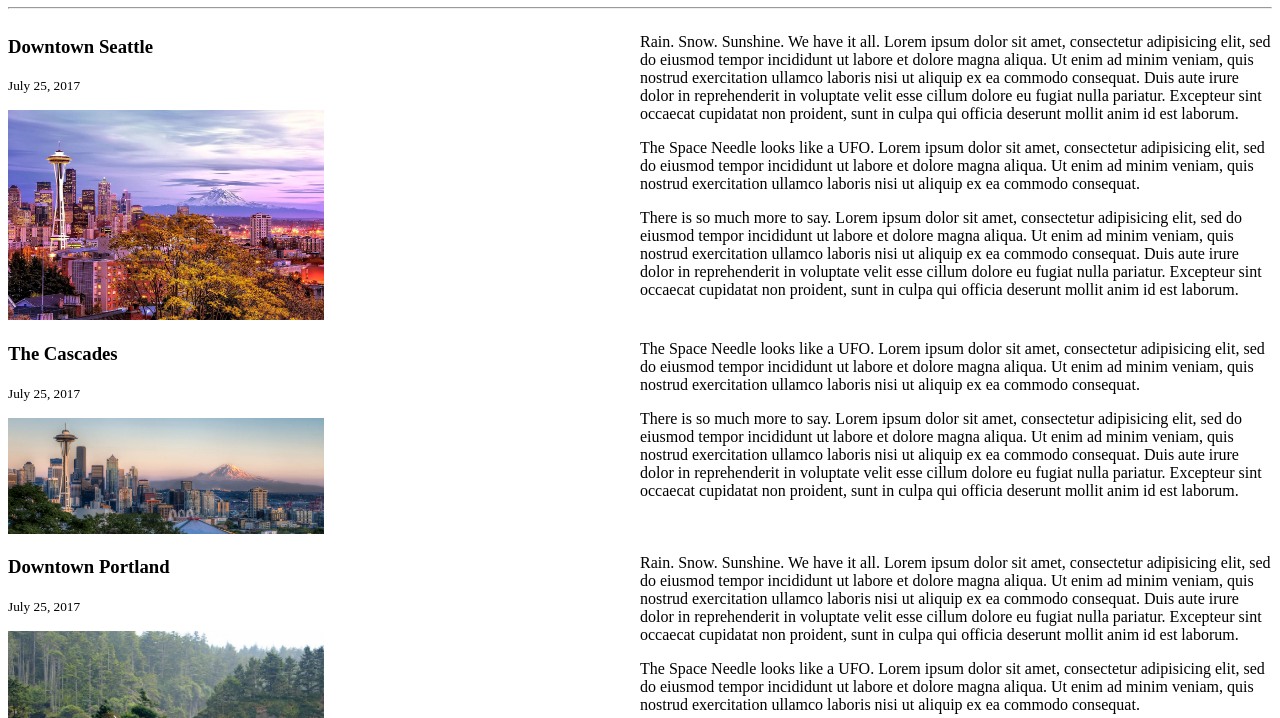
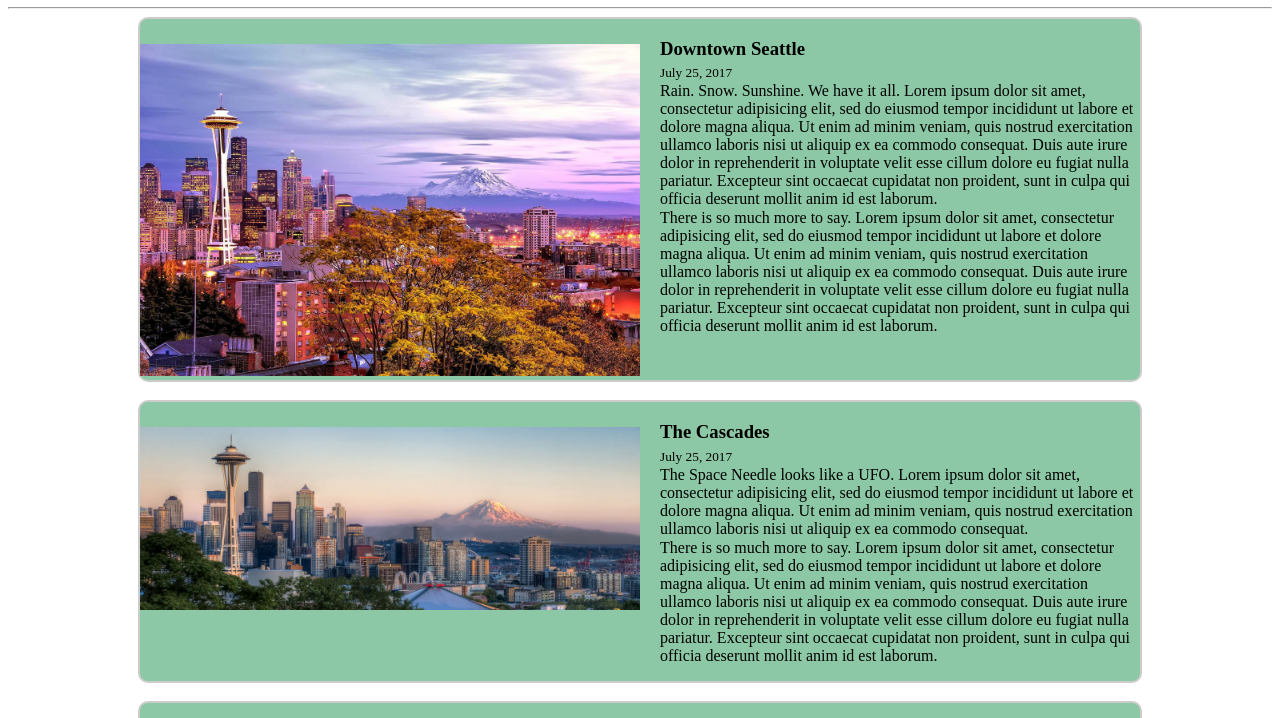
Before and after one commit to safiyc/blogging, a plain HTML site: page index.html in a window 1280 px wide. Shown: the part 73-791 px from the top of the page. Drawn offline with Linux system fonts and the light colour scheme.

Commit message:
mission complete

```diff
--- a/css/styles.css
+++ b/css/styles.css
@@ -1,5 +1,15 @@
+/** {
+  outline: 1px solid orange;
+}*/
+
+h1 {
+  text-align: center;
+}
+
 img {
-  width: 50%;
+  margin-top: 25px;
+  max-width: 100%;
+  max-height: 100%;
 }
 
 .left {
@@ -8,7 +18,17 @@ img {
 }
 .right {
   float: right;
-  width: 50%;
+  width: 48%;
+  padding-left: 10px;
+}
+
+.group {
+  border: 2px solid #ccc;
+  background-color: #8cc8a5;
+  border-radius: 10px;
+  margin-bottom: 20px;
+  max-width: 1000px;
+  margin: 0 auto;
 }
 
 .group:after {
@@ -16,3 +36,7 @@ img {
   display: table;
   clear: both;
 }
+
+.right > p {
+  margin-top: -15px;
+}
--- a/index.html
+++ b/index.html
@@ -10,35 +10,35 @@
     <hr />
     <div class="group">
       <div class="left">
-        <h3>Downtown Seattle</h3>
-        <p><small>July 25, 2017</small></p>
         <img src="img/1.jpg" alt="Seattle Skyline" />
       </div>
       <div class="right">
+        <h3>Downtown Seattle</h3>
+        <p><small>July 25, 2017</small></p>
         <p>Rain. Snow. Sunshine. We have it all. Lorem ipsum dolor sit amet, consectetur adipisicing elit, sed do eiusmod tempor incididunt ut labore et dolore magna aliqua. Ut enim ad minim veniam, quis nostrud exercitation ullamco laboris nisi ut aliquip ex ea commodo consequat. Duis aute irure dolor in reprehenderit in voluptate velit esse cillum dolore eu fugiat nulla pariatur. Excepteur sint occaecat cupidatat non proident, sunt in culpa qui officia deserunt mollit anim id est laborum.</p>
+        <p>There is so much more to say. Lorem ipsum dolor sit amet, consectetur adipisicing elit, sed do eiusmod tempor incididunt ut labore et dolore magna aliqua. Ut enim ad minim veniam, quis nostrud exercitation ullamco laboris nisi ut aliquip ex ea commodo consequat. Duis aute irure dolor in reprehenderit in voluptate velit esse cillum dolore eu fugiat nulla pariatur. Excepteur sint occaecat cupidatat non proident, sunt in culpa qui officia deserunt mollit anim id est laborum.</p>
+      </div>
+    </div>
+    <br>
+    <div class="group">
+      <div class="left">
+        <img src="img/2.jpg" alt="Cascades">
+      </div>
+      <div class="right">
+        <h3>The Cascades</h3>
+        <p><small>July 25, 2017</small></p>
         <p>The Space Needle looks like a UFO. Lorem ipsum dolor sit amet, consectetur adipisicing elit, sed do eiusmod tempor incididunt ut labore et dolore magna aliqua. Ut enim ad minim veniam, quis nostrud exercitation ullamco laboris nisi ut aliquip ex ea commodo consequat.</p>
         <p>There is so much more to say. Lorem ipsum dolor sit amet, consectetur adipisicing elit, sed do eiusmod tempor incididunt ut labore et dolore magna aliqua. Ut enim ad minim veniam, quis nostrud exercitation ullamco laboris nisi ut aliquip ex ea commodo consequat. Duis aute irure dolor in reprehenderit in voluptate velit esse cillum dolore eu fugiat nulla pariatur. Excepteur sint occaecat cupidatat non proident, sunt in culpa qui officia deserunt mollit anim id est laborum.</p>
       </div>
     </div>
+    <br>
     <div class="group">
       <div class="left">
-        <h3>The Cascades</h3>
-        <p><small>July 25, 2017</small></p>
-        <img src="img/2.jpg" alt="Cascades">
+        <img src="img/3.jpg" alt="Portland" />
       </div>
       <div class="right">
-        <p>The Space Needle looks like a UFO. Lorem ipsum dolor sit amet, consectetur adipisicing elit, sed do eiusmod tempor incididunt ut labore et dolore magna aliqua. Ut enim ad minim veniam, quis nostrud exercitation ullamco laboris nisi ut aliquip ex ea commodo consequat.</p>
-        <p>There is so much more to say. Lorem ipsum dolor sit amet, consectetur adipisicing elit, sed do eiusmod tempor incididunt ut labore et dolore magna aliqua. Ut enim ad minim veniam, quis nostrud exercitation ullamco laboris nisi ut aliquip ex ea commodo consequat. Duis aute irure dolor in reprehenderit in voluptate velit esse cillum dolore eu fugiat nulla pariatur. Excepteur sint occaecat cupidatat non proident, sunt in culpa qui officia deserunt mollit anim id est laborum.</p>
-      </div>
-    </div>
-    <div class="group">
-      <div class="left">
         <h3>Downtown Portland</h3>
         <p><small>July 25, 2017</small></p>
-        <img src="img/3.jpg" alt="Portland" />
-
-      </div>
-      <div class="right">
         <p>Rain. Snow. Sunshine. We have it all. Lorem ipsum dolor sit amet, consectetur adipisicing elit, sed do eiusmod tempor incididunt ut labore et dolore magna aliqua. Ut enim ad minim veniam, quis nostrud exercitation ullamco laboris nisi ut aliquip ex ea commodo consequat. Duis aute irure dolor in reprehenderit in voluptate velit esse cillum dolore eu fugiat nulla pariatur. Excepteur sint occaecat cupidatat non proident, sunt in culpa qui officia deserunt mollit anim id est laborum.</p>
         <p>The Space Needle looks like a UFO. Lorem ipsum dolor sit amet, consectetur adipisicing elit, sed do eiusmod tempor incididunt ut labore et dolore magna aliqua. Ut enim ad minim veniam, quis nostrud exercitation ullamco laboris nisi ut aliquip ex ea commodo consequat.</p>
         <p>There is so much more to say. Lorem ipsum dolor sit amet, consectetur adipisicing elit, sed do eiusmod tempor incididunt ut labore et dolore magna aliqua. Ut enim ad minim veniam, quis nostrud exercitation ullamco laboris nisi ut aliquip ex ea commodo consequat. Duis aute irure dolor in reprehenderit in voluptate velit esse cillum dolore eu fugiat nulla pariatur. Excepteur sint occaecat cupidatat non proident, sunt in culpa qui officia deserunt mollit anim id est laborum.</p>
```
